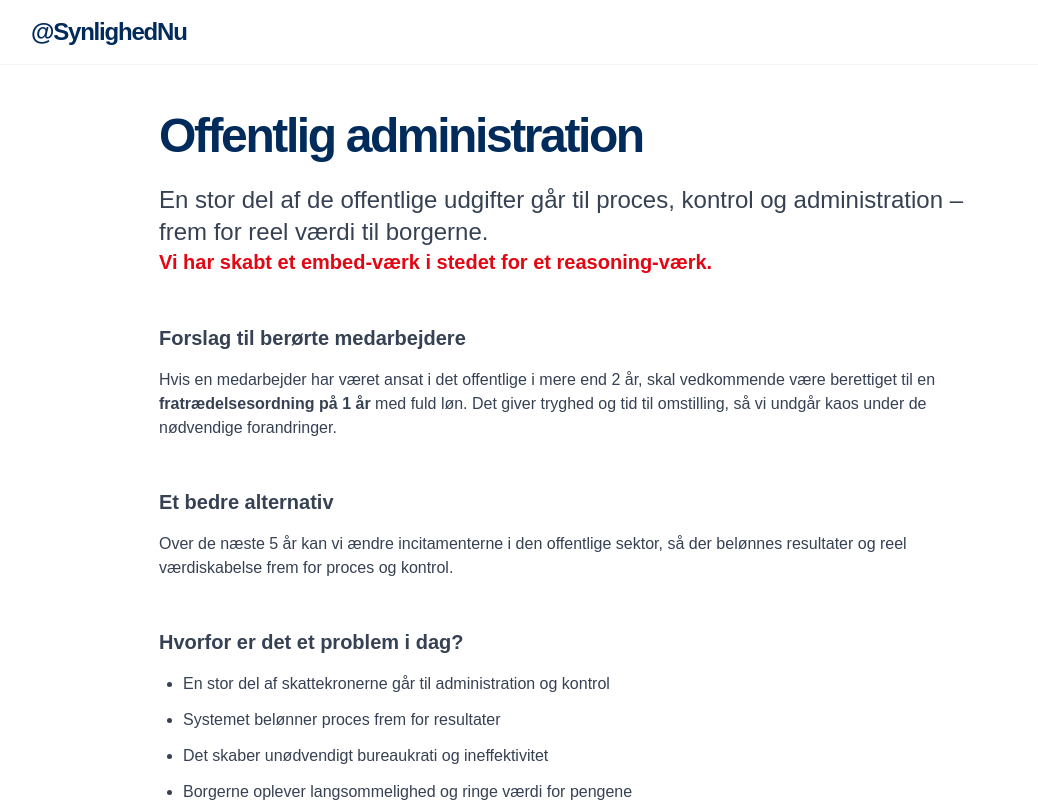
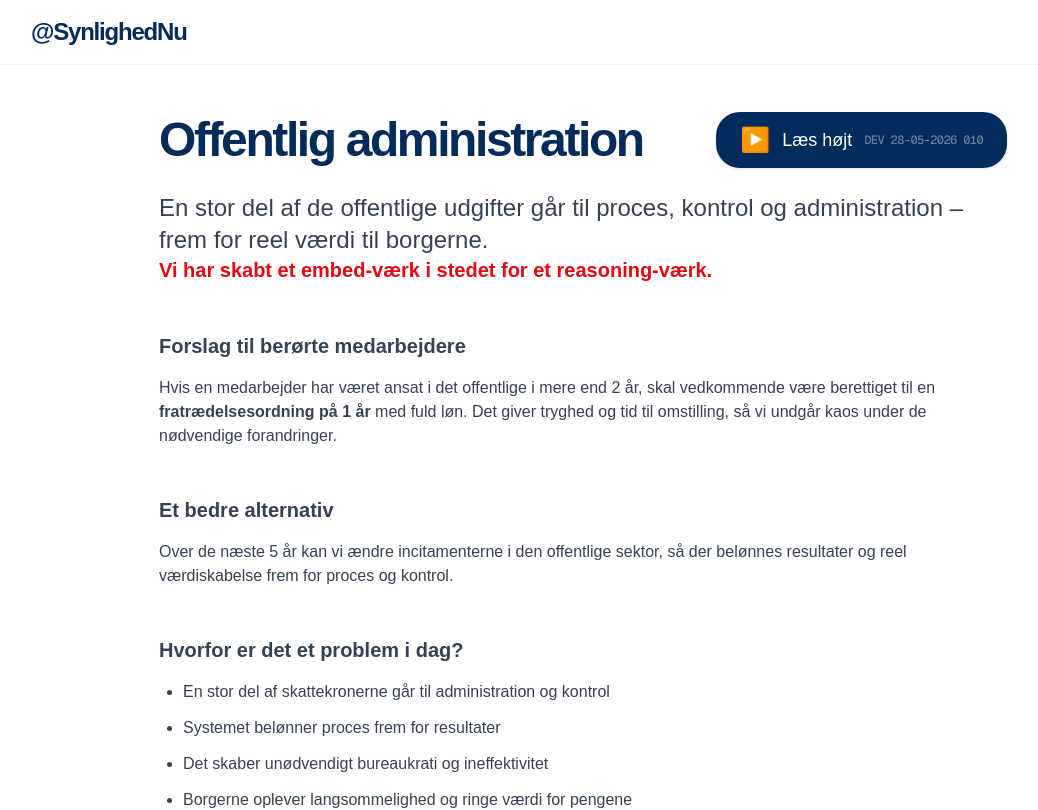
Before and after one commit to synlighed-nu/synlighed-nu-clean, a Next.js app: page /offentlig_administration in a window 1280 px wide. Shown: the top 810 px of the page, without its empty margins (57-1095 px from the left). Built offline with nearby package versions, Linux system fonts and the light colour scheme.

Commit message:
Update page.tsx

```diff
--- a/app/offentlig_administration/page.tsx
+++ b/app/offentlig_administration/page.tsx
@@ -1,13 +1,47 @@
+'use client';
+
 import Nav from '../components/common/_Nav';
+import dynamic from 'next/dynamic';
+
+const SpeakerButton = dynamic(
+  () => import('../components/common/_SpeakerButton'),
+  { ssr: false }
+);
 
 export default function OffentligAdministrationPage() {
+  const pageText = `
+    En stor del af de offentlige udgifter går til proces, kontrol og administration – frem for reel værdi til borgerne.
+
+    Vi har skabt et embed-værk i stedet for et reasoning-værk.
+
+    Forslag til berørte medarbejdere:
+    Hvis en medarbejder har været ansat i det offentlige i mere end 2 år, skal vedkommende være berettiget til en fratrædelsesordning på 1 år med fuld løn.
+    Det giver tryghed og tid til omstilling, så vi undgår kaos under de nødvendige forandringer.
+
+    Et bedre alternativ:
+    Over de næste 5 år kan vi ændre incitamenterne i den offentlige sektor, så der belønnes resultater og reel værdiskabelse frem for proces og kontrol.
+
+    Hvorfor er det et problem i dag?
+    En stor del af skattekronerne går til administration og kontrol.
+    Systemet belønner proces frem for resultater.
+    Det skaber unødvendigt bureaukrati og ineffektivitet.
+    Borgerne oplever langsommelighed og ringe værdi for pengene.
+  `;
+
   return (
     <div className="min-h-screen bg-white text-[#002B5B]">
       <Nav simple />
 
       <div className="max-w-4xl mx-auto px-6 pt-28 pb-20">
 
-        <h1 className="text-5xl font-bold tracking-tighter mb-6">Offentlig administration</h1>
+        {/* Titel + højtaler-knap på samme linje */}
+        <div className="flex items-center justify-between mb-6">
+          <h1 className="text-5xl font-bold tracking-tighter">Offentlig administration</h1>
+          <SpeakerButton
+            text={pageText}
+            endingAxiomIndex={3}
+          />
+        </div>
 
         <div className="prose prose-lg max-w-none text-gray-700">
           <p className="text-2xl font-medium">
```
